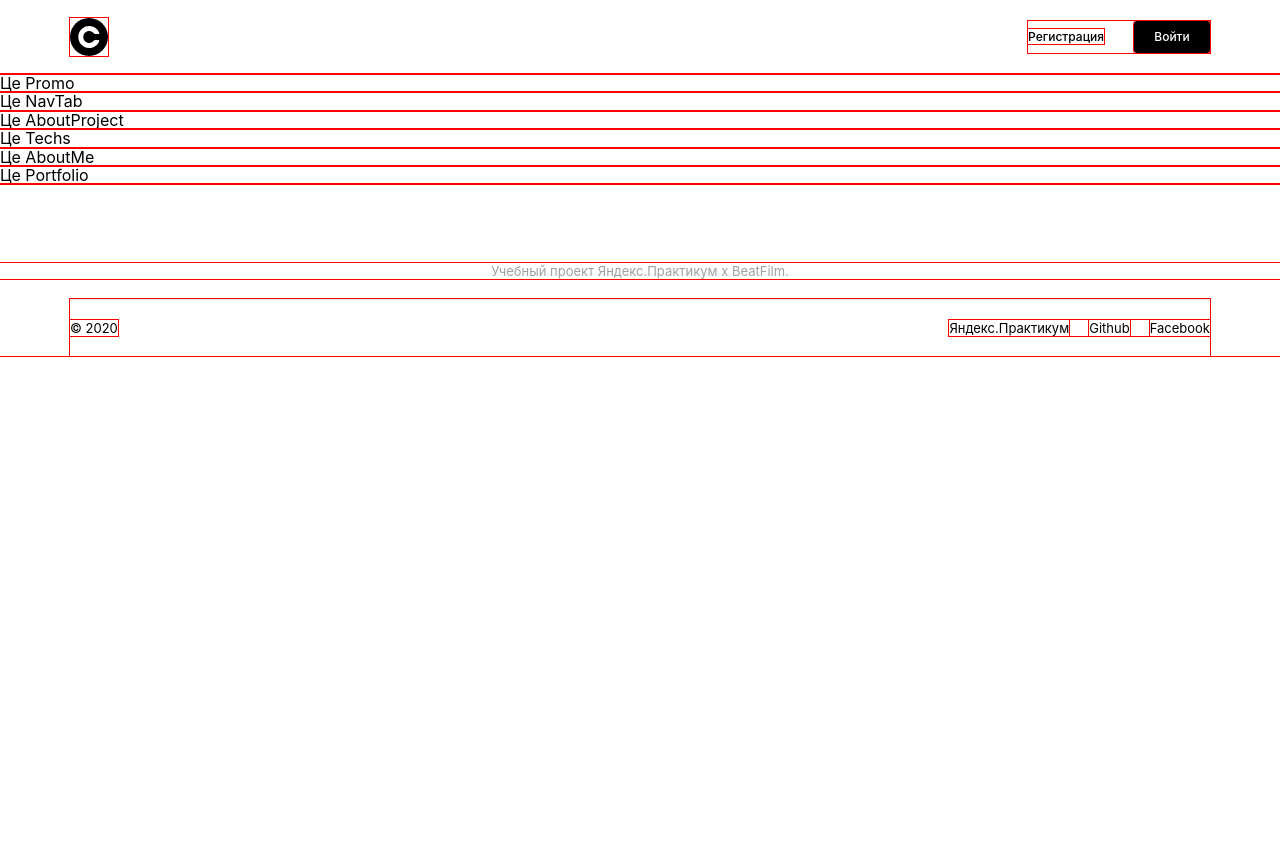
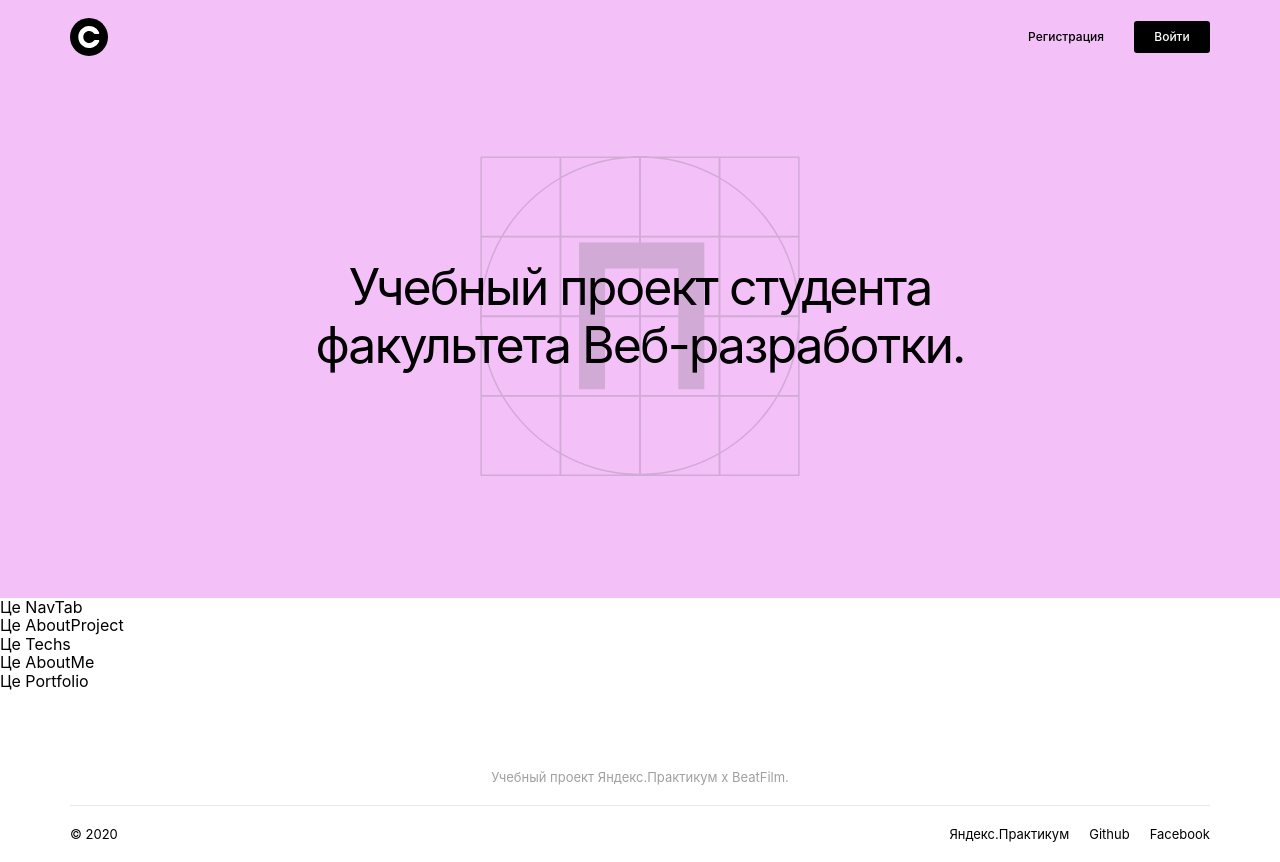
Before and after one commit to mahakomar11/movies-explorer-frontend, a React (Create React App) app: page / in a window 1280 px wide. Before the commit the page ends 800 px from the top, so only its background shows below. Built offline with nearby package versions, Linux system fonts and the light colour scheme.

Commit message:
Fill Promo

```diff
--- a/src/components/Main/Main.js
+++ b/src/components/Main/Main.js
@@ -1,4 +1,3 @@
-import Header from '../Header/Header';
 import Promo from '../Promo/Promo';
 import NavTab from '../NavTab/NavTab';
 import AboutProject from '../AboutProject/AboutProject';
@@ -10,7 +9,6 @@ import Footer from '../Footer/Footer';
 function Main() {
   return (
     <>
-      <Header />
       <Promo />
       <NavTab />
       <AboutProject />
--- a/src/components/Promo/Promo.css
+++ b/src/components/Promo/Promo.css
@@ -0,0 +1,27 @@
+.promo {
+  min-height: 598px;
+  background-color: #F3C1F8;
+}
+
+.promo__title {
+  text-align: center;
+  margin: 0;
+  vertical-align: middle;
+  max-width: 730px;
+  font-size: 50px;
+  line-height: 1.16;
+  font-weight: normal;
+  text-align: center;
+  letter-spacing: -0.04em;
+}
+
+.promo__background {
+  background-image: url('../../images/practikum.svg');
+  background-repeat: no-repeat;
+  background-position: center;
+  height: 320px;
+  display: flex;
+  justify-content: center;
+  align-items: center;
+  margin-top: 82px;
+}
--- a/src/components/Promo/Promo.js
+++ b/src/components/Promo/Promo.js
@@ -1,7 +1,17 @@
 import './Promo.css';
+import Header from '../Header/Header';
 
 function Promo() {
-  return <section>Це Promo</section>;
+  return (
+    <section className='promo'>
+      <Header />
+      <div className='promo__background'>
+        <h1 className='promo__title'>
+          Учебный проект студента факультета Веб-разработки.
+        </h1>
+      </div>
+    </section>
+  );
 }
 
 export default Promo;
--- a/src/index.css
+++ b/src/index.css
@@ -15,6 +15,6 @@ code {
     monospace;
 }
 
-* {
+/* * {
   outline: red 1px solid;
-}
+} */
```
Also changed, not shown: src/images/practikum.svg (added).
